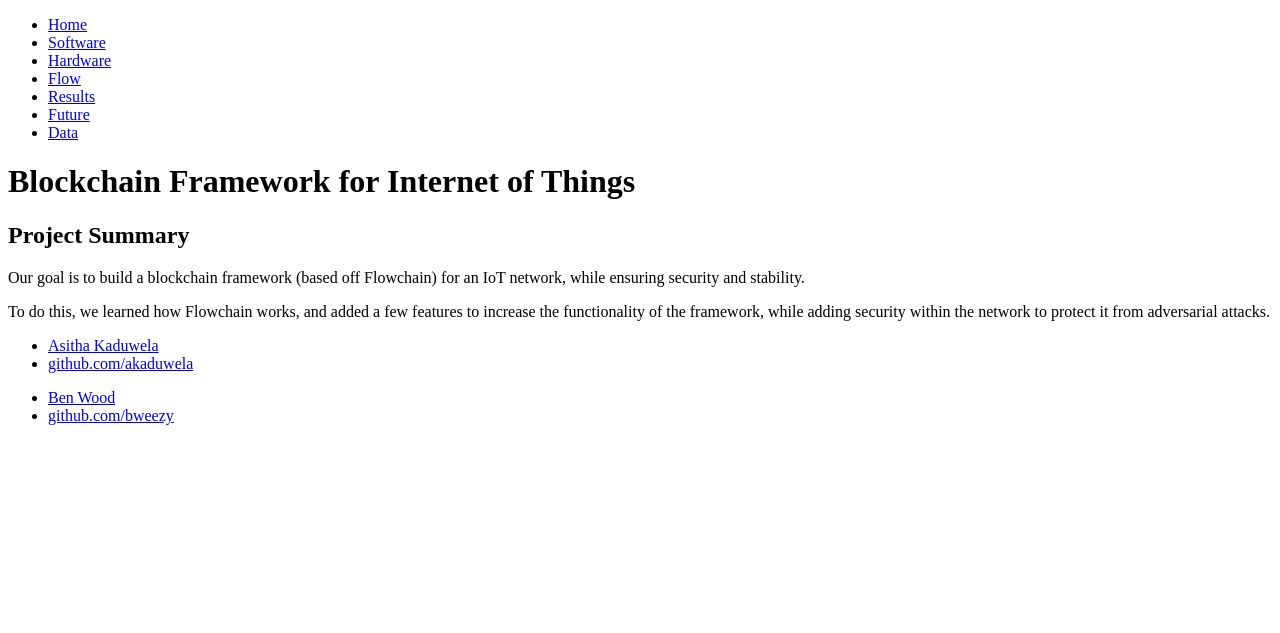
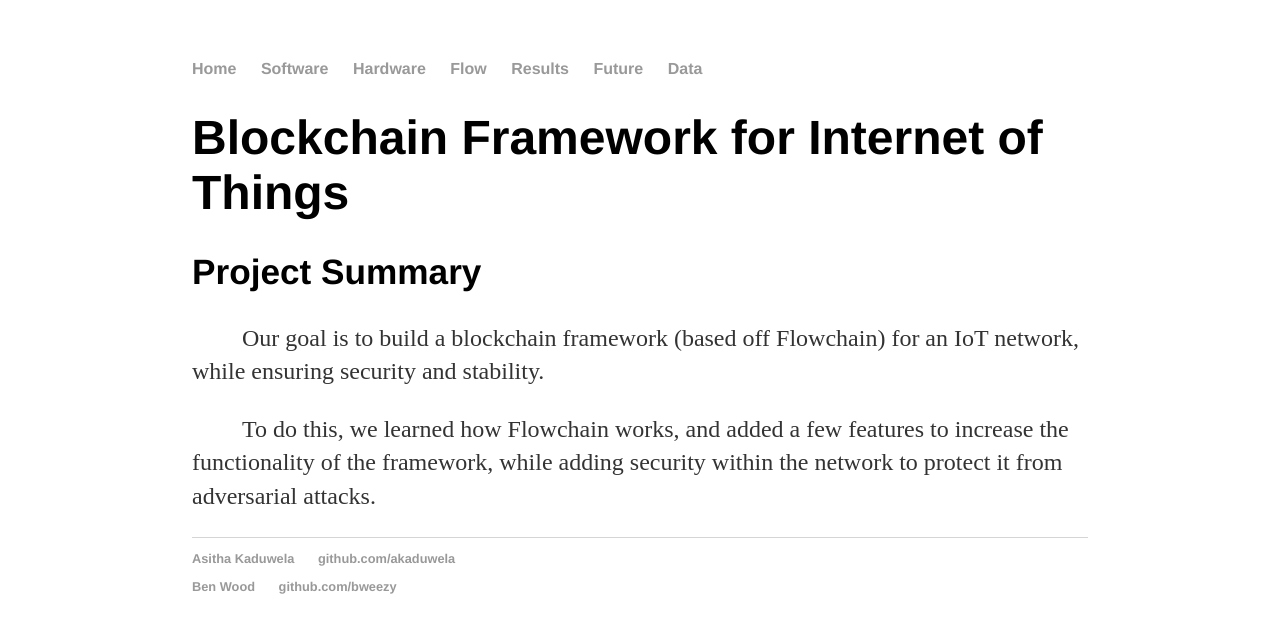
Before and after one commit to UCLA-ECE209AS-2018W/Asitha-Ben, a Jekyll site: the page built from index.html, in a window 1280 px wide. Shown: the top 633 px of the page. Built offline with Jekyll 4.4.1, drawn with Linux system fonts in a browser that asks for light colours.

Commit message:
Update default.html

```diff
--- a/_layouts/default.html
+++ b/_layouts/default.html
@@ -3,7 +3,7 @@
 		<head>
 			<title>{{ page.title }}</title>
 			<!-- link to main stylesheet -->
-			<link rel="stylesheet" type="text/css" href="/project-wearable-continuous-blood-pressure-monitoring-using-ppg/css/main.css">
+			<link rel="stylesheet" type="text/css" href="/Asitha-Ben/css/main.css">
 		</head>
 		<body>
 			<nav>
```
